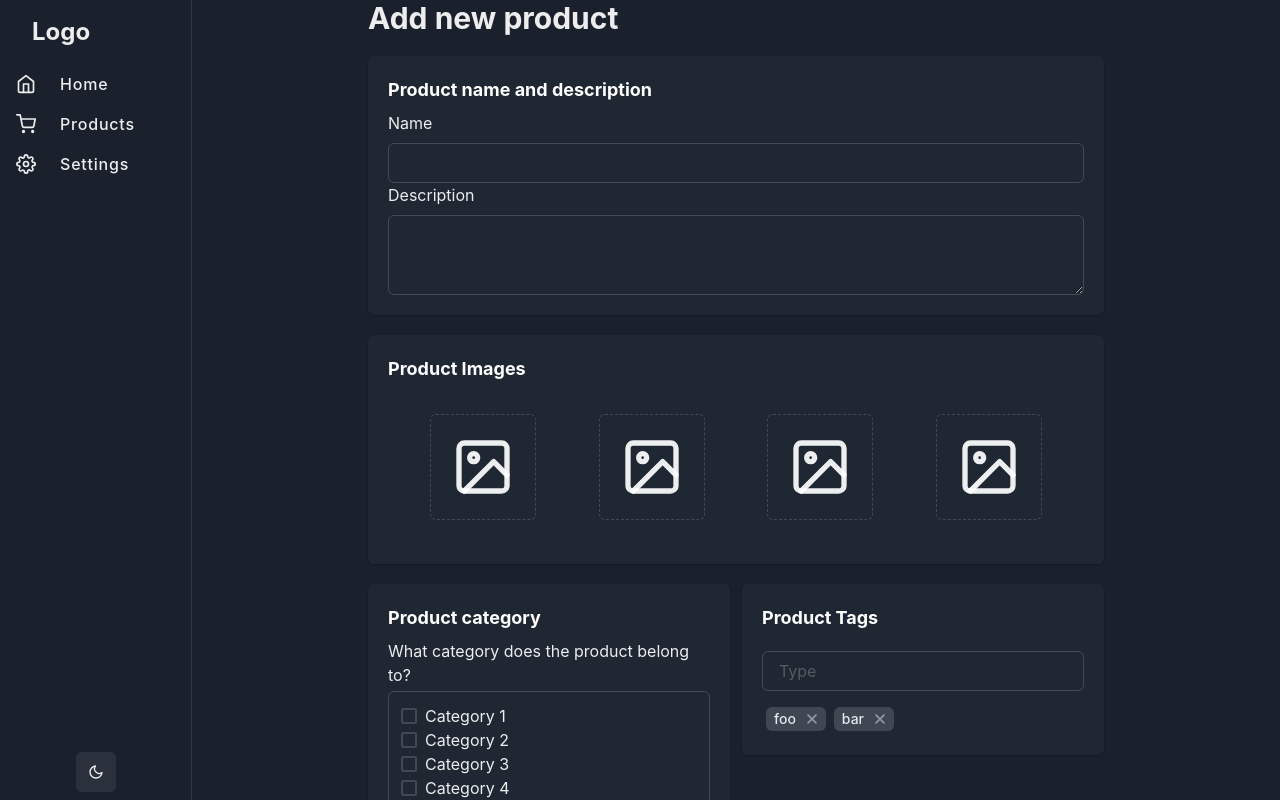
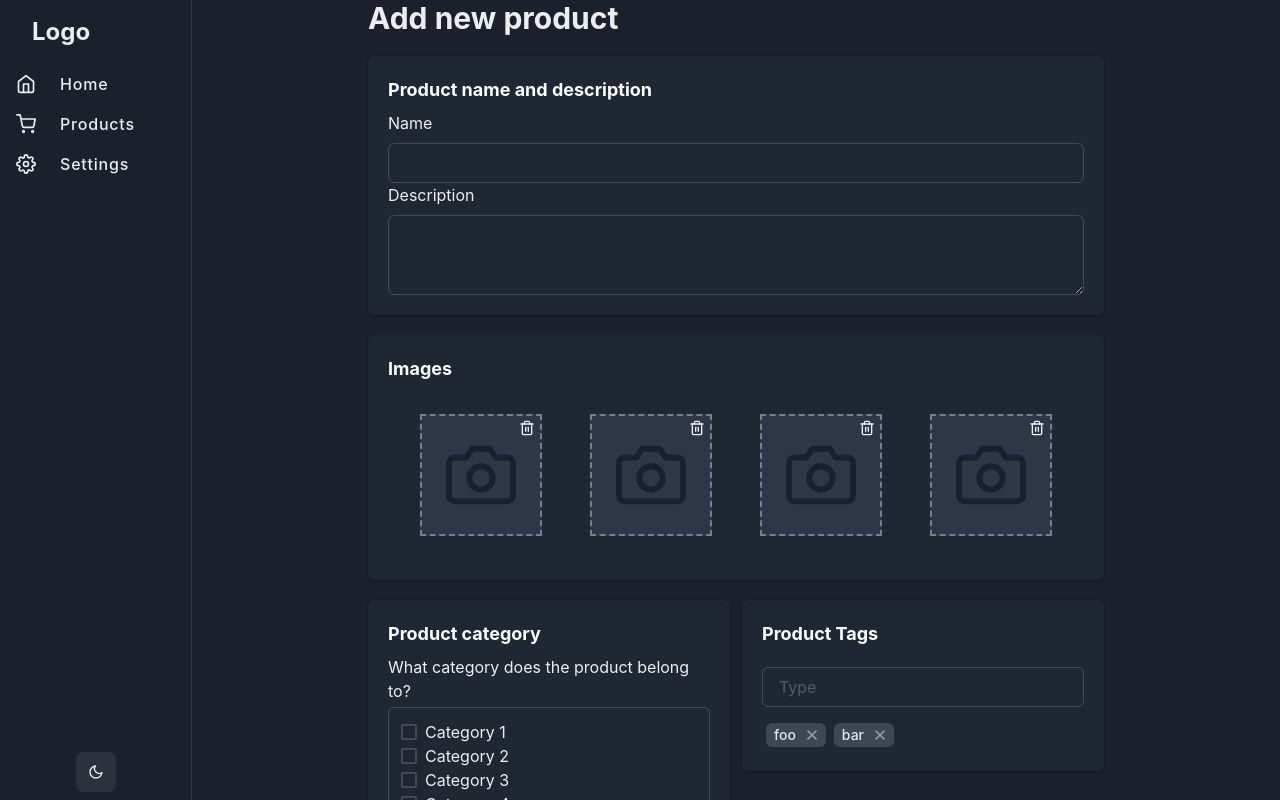
Before and after one commit to LeonelCurti/chakra-cms, a Next.js app: page /admin/products/new in a window 1280 px wide. Shown: the top 800 px of the page. Built offline with nearby package versions, Linux system fonts and the light colour scheme.

Commit message:
Added initial css prototype in Product galery dropzone/upload

```diff
--- a/components/Products/ProductGallery.tsx
+++ b/components/Products/ProductGallery.tsx
@@ -1,40 +1,51 @@
 import React from 'react'
-import { Box, Flex, Heading, Icon, Input, Text, useColorModeValue } from '@chakra-ui/react'
-
-import { FiImage } from 'react-icons/fi';
+import { Box, Flex, Icon, Text, useColorModeValue } from '@chakra-ui/react'
+import { useDropzone } from "react-dropzone";
+import { FiCamera, FiTrash2 } from 'react-icons/fi';
 
 const ProductGallery = () => {
-  const textColor = useColorModeValue("gray.700", "white");
+  const { getRootProps, getInputProps } = useDropzone();
+  const titleTextColor = useColorModeValue("gray.700", "white");
+  const bgImage = useColorModeValue("gray.50", "gray.700");
+  const IconColor = useColorModeValue("gray.600", "gray.800");
   return (
     <>
-      <Text fontSize='lg' color={textColor} fontWeight='bold' mb={2}>
-        Product Images
+      <Text fontSize='lg' color={titleTextColor} fontWeight='bold' mb={2}>
+        Images
       </Text>
-      <Flex justify={'space-evenly'} gap={5} py={6} wrap={'wrap'}>
+      <Flex justify={'space-evenly'} gap={4} py={6} wrap={'wrap'}>
         {
           [1, 2, 3, 4].map((el, i) => (
             <Box
+              position={'relative'}
               key={i}
-              p={5}
-              position="relative"
-              borderWidth={'1px'}
-              borderRadius={'md'}
+              bg={bgImage}
               borderStyle={'dashed'}
-
-            ><Input
-                type="file"
-                height="100%"
-                width="100%"
-                position="absolute"
-                top="0"
-                left="0"
-                opacity="0"
-                aria-hidden="true"
-                accept="image/*"
-                _hover={{ cursor: 'pointer' }}
-              />
-              <Flex justify={'center'} align={'center'}>
-                <Icon as={FiImage} boxSize={'16'} />
+              borderWidth={'2px'}
+              borderColor={'gray.500'}
+              cursor='pointer'
+              {...getRootProps({ className: "dropzone" })}
+            >
+              <Box
+                position='absolute'
+                right={'5px'}
+                top={'2px'}
+                onClick={(e) => {
+                  e.stopPropagation()
+                  alert(`Delete ${i + 1}º image `)
+                }}>
+                <Icon
+                  as={FiTrash2}
+                  _hover={{ color: 'red.500' }} />
+              </Box>
+              <input {...getInputProps()} />
+              <Flex p={6} role='group' >
+                <Icon
+                  as={FiCamera}
+                  minW='70px'
+                  minH='70px'
+                  color={IconColor}
+                  _groupHover={{ color: 'gray.900' }} />
               </Flex>
             </Box>
           ))
--- a/package.json
+++ b/package.json
@@ -17,6 +17,7 @@
     "next": "12.3.1",
     "react": "18.2.0",
     "react-dom": "18.2.0",
+    "react-dropzone": "^14.2.3",
     "react-icons": "^4.6.0"
   },
   "devDependencies": {
```
Also changed, not shown: 1 other file (tests, documents, lock files or other folders).
